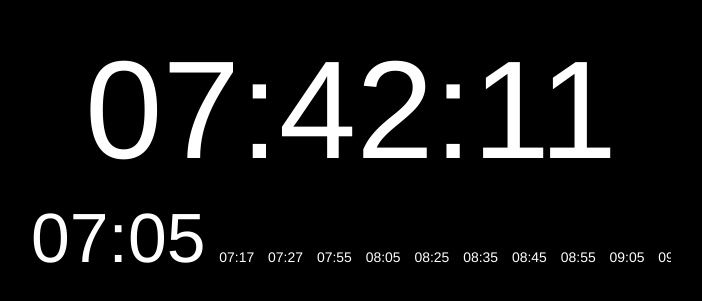
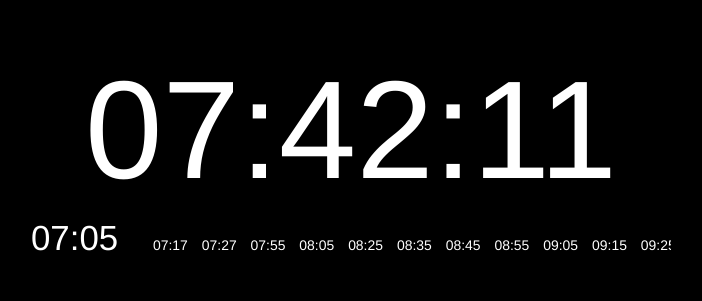
Before and after one commit to fahran/shuttle-app, a plain HTML site: page www/index.html in a window 1280 px wide. Shown: the part 243-544 px from the top of the page, without its empty margins (289-991 px from the left). Drawn offline with Linux system fonts and the light colour scheme.

Commit message:
Times ribbon now contains current time, and scrolls automatically to keep it in view.

```diff
--- a/www/css/style.css
+++ b/www/css/style.css
@@ -26,7 +26,7 @@ As this is only chrome webview etc. (ie. Android 4.4 Kitkat+), we make do with m
   margin: 0;
 }
 
-#nextBusTime {
+#busTimes li#nextBusTime {
 	/*font-size: 5vw;*/
 	font-size: 5em;
 }
--- a/www/js/app.js
+++ b/www/js/app.js
@@ -9,6 +9,7 @@ function setUp() {
     var busService = bathRoadToStationBusService
 
     var busTimes = busService.getTimes();
+    renderBusTimes(busTimes);
 
     setInterval(function() {
     	var currentTime = new Time.parseDate(new Date());
@@ -18,14 +19,23 @@ function setUp() {
 }
 window.setUp = setUp;
 
-function populateModel(busService, currentTime, busTimes) {
+function populateModel(busService, currentTime) {
 	var nextBusTime = busService.nextBusAfter(currentTime);
 	var timeToNextBus = currentTime.timeUntil(nextBusTime);
 	var imminent = isImminent(timeToNextBus);
 	return {nextBusTime: nextBusTime.toSimpleTime(),
 			timeToNextBus: timeToNextBus.toString(),
-			imminent: imminent,
-			busTimes: busTimes}
+			imminent: imminent}
+}
+
+function renderBusTimes(busTimes) {
+	for (i in busTimes) {
+		var liNode = document.createElement("li");
+		var timeNode = document.createElement("time");
+		timeNode.innerHTML = busTimes[i];
+		liNode.appendChild(timeNode);
+		document.getElementById("busTimes").appendChild(liNode)
+	}
 }
 
 function render(model) {
@@ -36,14 +46,28 @@ function render(model) {
 		document.getElementById("timeToNextBus").classList.remove("imminent");
 	}
 
-	for (i in model.busTimes) {
-		var liNode = document.createElement("li");
-		var timeNode = document.createElement("time");
-		timeNode.innerHTML = model.busTimes[i];
-		if (model.nextBusTime === model.busTimes[i]) {
-			timeNode.id = "nextBusTime";
+	var nextTimeListItem = document.getElementById("nextBusTime");
+	var currentNextTime = document.querySelectorAll("#nextBusTime time");
+
+	if (currentNextTime == null || currentNextTime.innerHTML !== model.nextBusTime) {
+
+		if (nextTimeListItem != null) {
+			nextTimeListItem.id = null;
+		};
+
+		var listItems = document.querySelectorAll("#busTimes li");
+		for (var i in listItems) {
+			if (listItems[i].innerHTML == "<time>" + model.nextBusTime + "</time>") {
+				listItems[i].id = "nextBusTime";
+				break;
+			}
 		}
-		liNode.appendChild(timeNode);
-		document.getElementById("busTimes").appendChild(liNode)
+
+
+		var busTimes = document.getElementById("busTimes");
+		var nextTime = document.getElementById("nextBusTime");
+		if (nextTime != null) {
+			document.getElementById("busTimes").style.marginLeft = busTimes.offsetLeft - nextTime.offsetLeft + "px";
+		}
 	}
 }
```
Also changed, not shown: test/spec/appSpec.js (+40 -22 lines).
